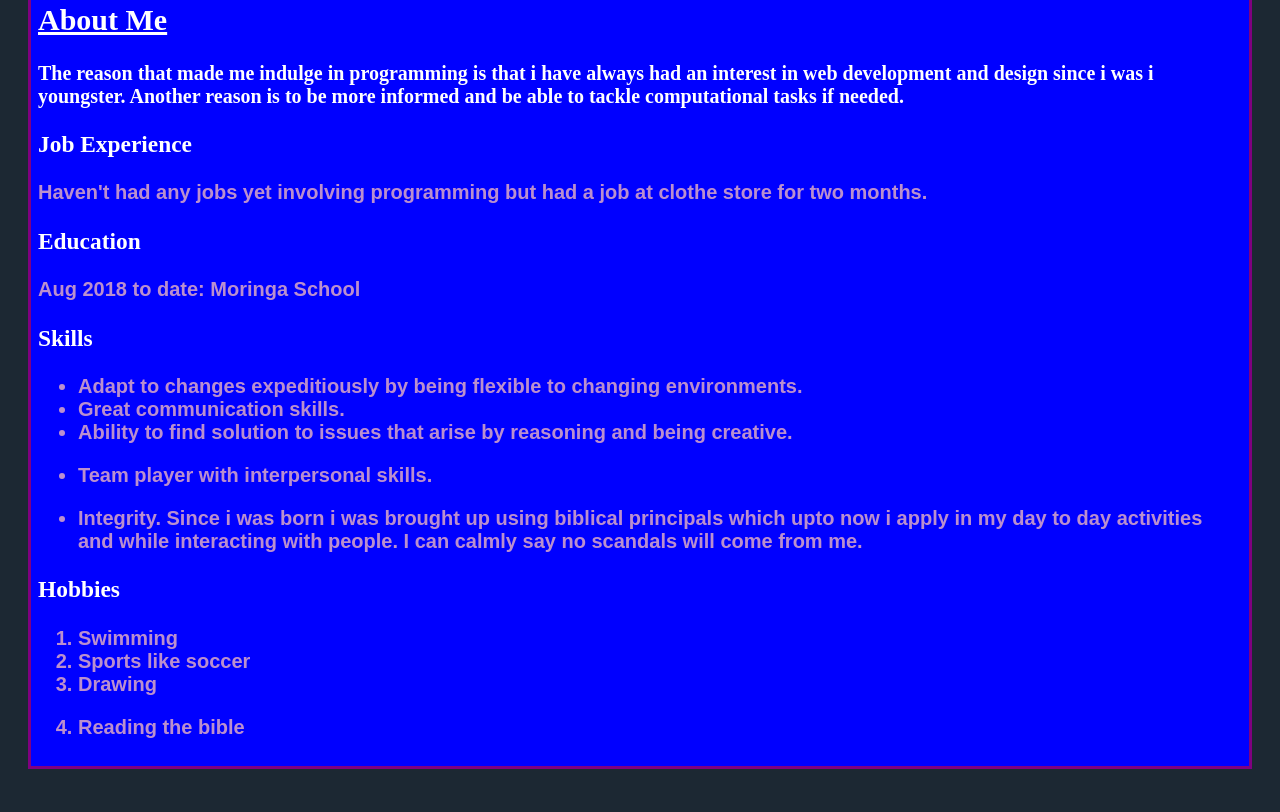
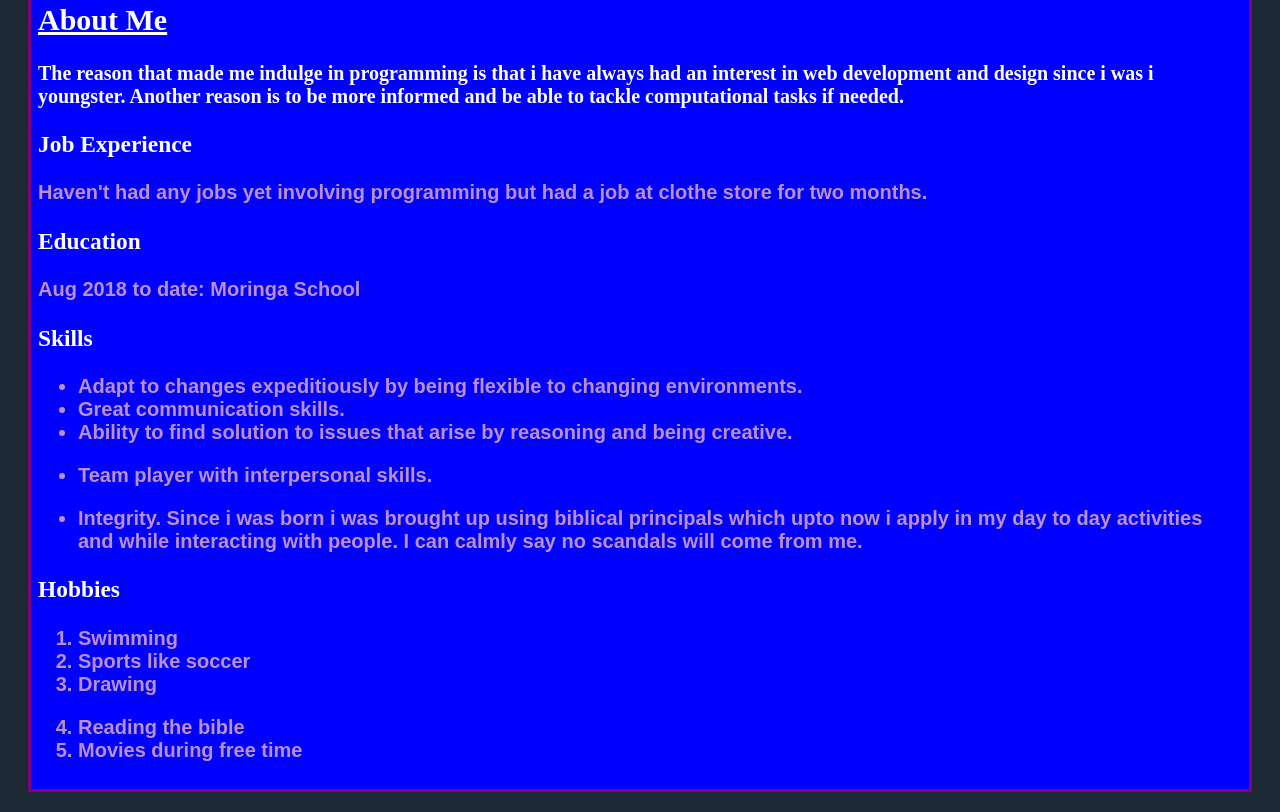
Before and after one commit to cinston/Portfolio, a plain HTML site: page index.html in a window 1280 px wide. Shown: the part 727-1539 px from the top of the page. Before the commit the page ends 1516 px from the top, so only its background shows below. Drawn offline with Linux system fonts and the light colour scheme.

Commit message:
add another hobby under hobbies

```diff
--- a/index.html
+++ b/index.html
@@ -55,6 +55,7 @@
         <li>Sports like soccer</li>
         <li>Drawing</p>
         <li>Reading the bible</li>
+        <li>Movies during free time</li>
       </ol>
     </div>
     </div>
```
